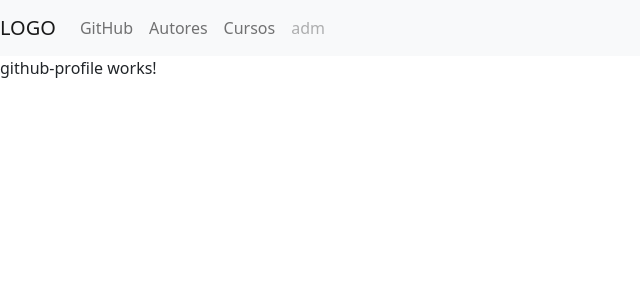
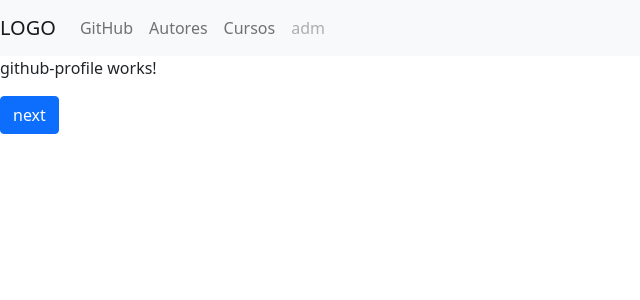
Before and after one commit to Lvitorasso/EstudosRepository, an Angular app in the folder PrimeiroAppAngular/Angular/: page /followers/1/1 in a window 1280 px wide. Shown: the top 300 px of the page, without its empty margins (0-640 px from the left). Built offline with nearby package versions, Linux system fonts and the light colour scheme.

Commit message:
aula 133 - parametros multiplos

```diff
--- a/PrimeiroAppAngular/Angular/src/app/Paginas/github-followers/github-followers.component.html
+++ b/PrimeiroAppAngular/Angular/src/app/Paginas/github-followers/github-followers.component.html
@@ -10,7 +10,7 @@
            </div>
            <div class="media-body">
                  <h5 class="media-heading">
-                    <a [routerLink]="['/followers', seguidor.id]">{{seguidor.login}}</a>
+                    <a [routerLink]="['/followers', seguidor.id, seguidor.login]">{{seguidor.login}}</a>
                     </h5>
                  <a [href]="seguidor.html_url | safe" >{{seguidor.html_url}} </a>
            </div>
--- a/PrimeiroAppAngular/Angular/src/app/Paginas/github-profile/github-profile.component.html
+++ b/PrimeiroAppAngular/Angular/src/app/Paginas/github-profile/github-profile.component.html
@@ -1 +1,3 @@
 <p>github-profile works!</p>
+
+<button [routerLink]="['/followers', 1]" class="btn-primary btn"> next</button>
```
Also changed, not shown: PrimeiroAppAngular/Angular/src/app/Paginas/github-profile/github-profile.component.ts (+4 -4 lines).
